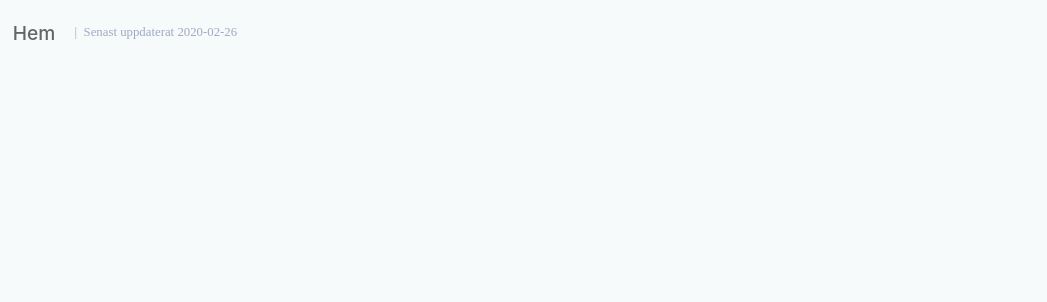
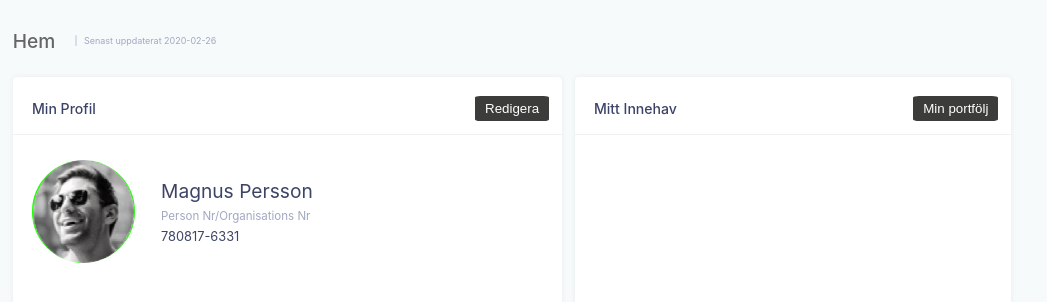
Before and after one commit to mohammad0-0ahmad/stock-portfolio, a React (Create React App) app: page / in a window 1280 px wide. Shown: the top 302 px of the page, without its empty margins (0-1047 px from the left). Built offline with nearby package versions, Linux system fonts and the light colour scheme.

Commit message:
Created UserImgNamePN component & improved other.

```diff
--- a/src/components/Content.js
+++ b/src/components/Content.js
@@ -1,5 +1,11 @@
 import React, { useState } from 'react';
 import './css/Content.css'
+import userimg from '../user.png'
+// Testing some components
+import ContentItem from './ContentItem'
+import ContetItemHeader from './ContentItemHeader'
+import UserImgNamePN from './UserImgNamePN'
+
 
 const Content = ({ content }) => {
 
@@ -14,13 +20,25 @@ const Content = ({ content }) => {
     let updatedColor = {
         color: colors.contentUpdate
     }
+
+    // Testing some components
+    const myProfile = [
+        <ContetItemHeader key='0' title={{ titleText: 'Min Profil', color: '#3C4368' }} button={{ buttonText: 'Redigera', bgColor: '#3C3C3B' }} borderColor='#45414E14' />,
+        <UserImgNamePN  key='1' colors={{title:'#A1A8C3', userValues:'#3D4465' }} userData={{ img: userimg, name: 'Magnus Persson', personNr: '197808176331' }} />]
+    const myOwn = [
+        <ContetItemHeader key='0' title={{ titleText: 'Mitt Innehav', color: '#3C4368' }} button={{ buttonText: 'Min portfölj', bgColor: '#3C3C3B' }} borderColor='#45414E14' />,
+
+    ]
     return (
         <div id="Content" >
             <header>
                 <h2 className="title" style={titleColor}>{title}</h2>
                 {content.showLatestUpdate && <p className="updated" style={updatedColor}>Senast uppdaterat {updated}</p>}
             </header>
-            <div id="contentItems"></div>
+            <div id="contentItems">
+                <ContentItem bgColor='#fff' shdowColor='#45414E14' innerComponents={myProfile} />
+                <ContentItem bgColor='#fff' shdowColor='#45414E14' innerComponents={myOwn} />
+            </div>
         </div>
     )
 }
--- a/src/components/RoundedImg.js
+++ b/src/components/RoundedImg.js
@@ -1,12 +1,8 @@
 import React from 'react';
+import './css/RoundedImg.css'
 
-const RoundedImg = ({ src, Diameter, alt }) => {
-    const myStyle = {
-        width: Diameter,
-        height: Diameter,
-        borderRadius: Diameter
-    }
-    return (<img src={src} alt={alt} style={myStyle} />)
+const RoundedImg = ({ src , alt }) => {
+    return (<img className='RoundedImg' src={src} alt={alt}/>)
 }
 
 export default RoundedImg;
--- /dev/null
+++ b/src/components/UserImgNamePN.js
@@ -0,0 +1,23 @@
+import React from 'react'
+import './css/UserImgNamePN.css'
+import RoundedImg from './RoundedImg'
+
+const UserImgNamePN = ({ colors, userData }) => {
+
+    const { img, name, personNr } = userData
+    const { title, userValues } = colors
+    const titleStyle = { color: title }
+    const userValuesStyle = { color: userValues }
+
+    return (
+        <div className='UserImgNamePN'>
+            <RoundedImg src={img} alt='User picture'/>
+            <div>
+                <h2 style={userValuesStyle}>{name}</h2>
+                <p style={titleStyle}>Person Nr/Organisations Nr</p>
+                <p style={userValuesStyle}>{`${personNr.slice(2,8)}-${personNr.slice(-4)}`}</p>
+            </div>
+        </div>
+    )
+}
+export default UserImgNamePN;
--- a/src/components/css/Content.css
+++ b/src/components/css/Content.css
@@ -1,31 +1,34 @@
-#Content{
+#Content {
   height: 100%;
   width: 80%;
   padding: 1vw;
   display: flex;
   flex-direction: column;
 }
-#Content > header{
+#Content > * {
+  margin: 1vh 0;
+}
+#Content > header {
   display: flex;
   align-items: center;
   padding: 1vh 0;
 }
-#Content > header > .title{
+#Content > header > .title {
   font-weight: 500;
   font-size: 1.5vw;
 }
 
-#Content > header > .updated{
-    font-family: 'Poppins';
-    font-size: 1vw;
+#Content > header > .updated {
+  font-size: 0.7vw;
   margin-left: 1.5vw;
 }
-#Content > header > .updated::before{
-    content: '|';
-    margin-right: .5vw;
+#Content > header > .updated::before {
+  content: "|";
+  margin-right: 0.5vw;
 }
-#Content > #contentItems{
+#Content > #contentItems {
   display: grid;
   grid-auto-flow: column;
   column-gap: 1vw;
+  height:-webkit-fill-available;
 }
--- a/src/components/css/ContentItem.css
+++ b/src/components/css/ContentItem.css
@@ -1,5 +1,11 @@
-.ContentItem{
-    display: flex;
-    flex-direction: column;
-    border-radius: 4px;
+.ContentItem {
+  display: flex;
+  flex-direction: column;
+  border-radius: 4px;
 }
+.ContentItem > * {
+  margin: 0.5vw 0;
+  padding: 1vw 0;
+  padding-right: 1vw;
+  padding-left: 1.5vw;
+}
--- a/src/components/css/ContentItemHeader.css
+++ b/src/components/css/ContentItemHeader.css
@@ -1,12 +1,14 @@
-.ContentItemHeader{
+.ContentItemHeader {
   display: flex;
   width: 100%;
   align-items: center;
-    padding: .5vw 1vw ;
-    padding-left: 1.5vw;
   border-bottom-width: 1px;
   border-bottom-style: solid;
 }
-.ContentItemHeader > *:last-child{
+.ContentItemHeader > *:first-child {
+  font-size: 1.1vw;
+  font-weight: 500;
+}
+.ContentItemHeader > *:last-child {
   margin-left: auto;
 }
--- /dev/null
+++ b/src/components/css/RoundedImg.css
@@ -0,0 +1,3 @@
+.RoundedImg{
+    border-radius: 50%;
+}
--- /dev/null
+++ b/src/components/css/UserImgNamePN.css
@@ -0,0 +1,33 @@
+.UserImgNamePN {
+  display: flex;
+  height: 10vw;
+  align-items: center;
+}
+
+.UserImgNamePN > .RoundedImg {
+  height: 100%;
+}
+
+.UserImgNamePN > div {
+  display: flex;
+  flex-direction: column;
+  margin-left: 2vw;
+}
+.UserImgNamePN > div > * {
+  margin: 0.25vw 0;
+}
+
+.UserImgNamePN > div > h2 {
+  font-weight: 400;
+  font-size: 1.5vw;
+}
+
+.UserImgNamePN > div > p:first-of-type{
+  font-weight: 400;
+  font-size: .9vw;
+}
+
+.UserImgNamePN > div > p:last-of-type{
+  font-weight: 400;
+  font-size: 1vw;
+}
--- a/src/index.css
+++ b/src/index.css
@@ -2,6 +2,7 @@
   margin: 0;
   padding: 0;
   box-sizing: border-box;
+  user-select: none;
 }
 body {
   margin: 0;
```
Also changed, not shown: src/user.png (added). Lines whose indentation alone changed are shown as unchanged.
